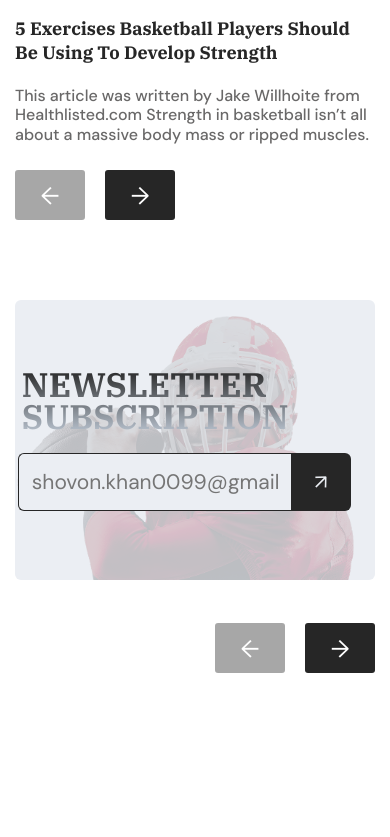
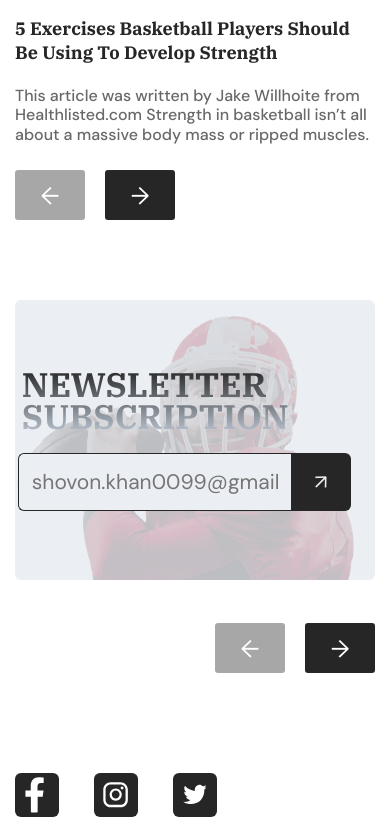
Before and after one commit to LiliiaGalkina/sportnews, a plain HTML site: page index.html in a window 390 px wide. Shown: the part 7364-8201 px from the top of the page. Before the commit the page ends 8117 px from the top, so only its background shows below. Drawn offline with nearby package versions, Linux system fonts and the light colour scheme.

Commit message:
footer с адаптивом

```diff
--- a/index.html
+++ b/index.html
@@ -16,7 +16,11 @@
         <nav class="header__menu menu">
           <ul id="menu" class="menu__list">
             <li class="menu__item">
-              <a href="javascript:void(0)" class="menu__link menu__link_active-item">Home</a>
+              <a
+                href="javascript:void(0)"
+                class="menu__link menu__link_active-item"
+                >Home</a
+              >
             </li>
             <li class="menu__item">
               <a href="javascript:void(0)" class="menu__link">Category</a>
@@ -708,7 +712,7 @@
                 </div>
               </a>
             </div>
-			 <div
+            <div
               class="slider-americen-football__item item-slider-americen-football"
             >
               <a href="#/" class="item-slider-americen-football__link">
@@ -739,7 +743,7 @@
                 </div>
               </a>
             </div>
-			 <div
+            <div
               class="slider-americen-football__item item-slider-americen-football"
             >
               <a href="#/" class="item-slider-americen-football__link">
@@ -770,7 +774,7 @@
                 </div>
               </a>
             </div>
-			 <div
+            <div
               class="slider-americen-football__item item-slider-americen-football"
             >
               <a href="#/" class="item-slider-americen-football__link">
@@ -805,7 +809,22 @@
           <div class="slider-nav3"></div>
         </section>
       </main>
-      <footer class="footer"></footer>
+      <footer class="footer">
+        <div class="social">
+          <div class="social__icon">
+            <img src="./img/icons/fb.svg" alt="facebook icon" />
+          </div>
+          <div class="social__icon">
+            <img src="./img/icons/insta.svg" alt="instagram icon" />
+          </div>
+          <div class="social__icon">
+            <img
+              src="./img/icons/twitter.svg"
+              alt="twitter icon"
+            />
+          </div>
+        </div>
+      </footer>
     </div>
     <script src="https://ajax.googleapis.com/ajax/libs/jquery/2.2.0/jquery.min.js"></script>
     <script src="js/slick.min.js"></script>
--- a/scss/style.scss
+++ b/scss/style.scss
@@ -1699,3 +1699,36 @@ body {
     }
   }
 }
+
+//footer
+.footer {
+	padding: 2rem 0;
+	display: flex;
+	align-items: center;
+}
+.social {
+	display: flex;
+	align-items: center;
+	gap: 3.5rem;
+
+		// .social__icon
+
+		&__icon {
+			width: 4.4rem;
+			height: 4.4rem;
+			background-color: $blackText;
+			border-radius: 0.6rem;
+			img {
+				width: 100%;
+				height: 100%;
+			}
+		}
+}
+
+@media (max-width: 375px) {
+	.social {
+		width: 100%;
+		gap: 2rem;
+		justify-content: center;
+	}
+}
```
Also changed, not shown: css/style.css.
